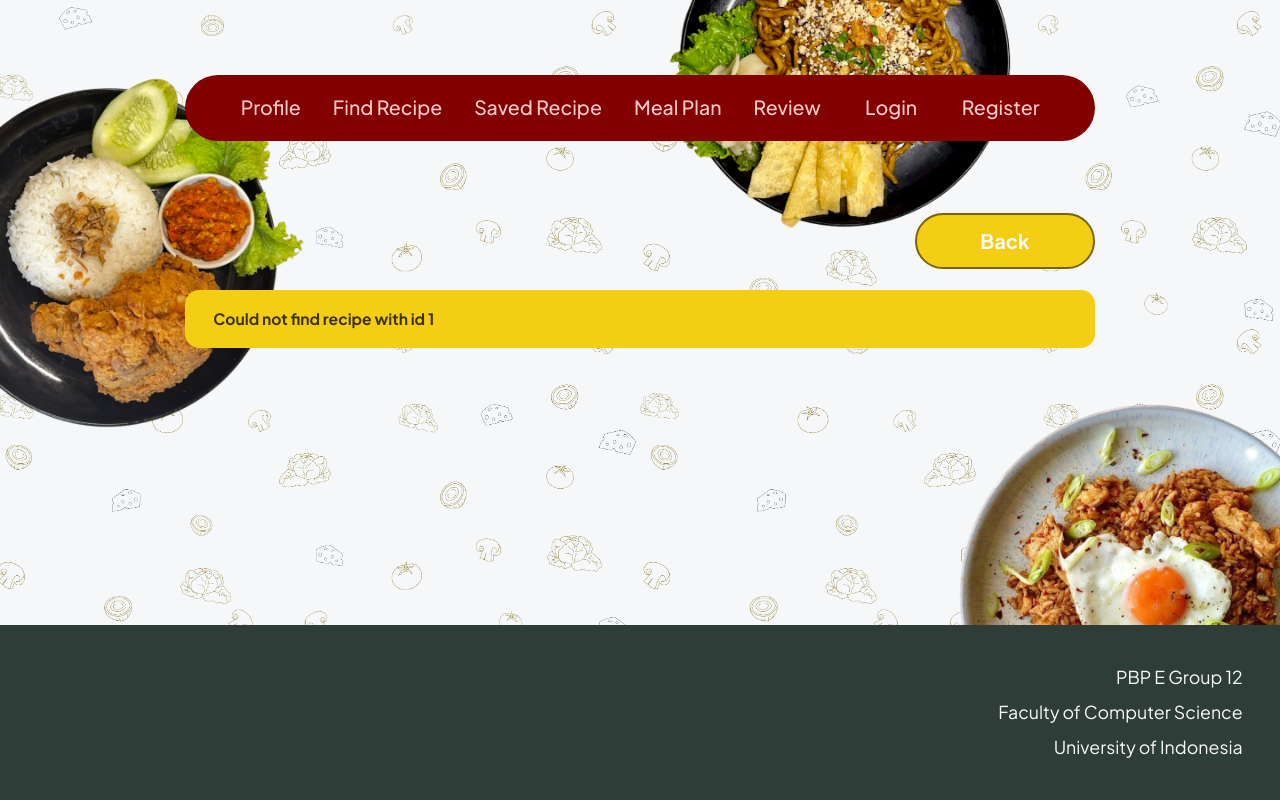
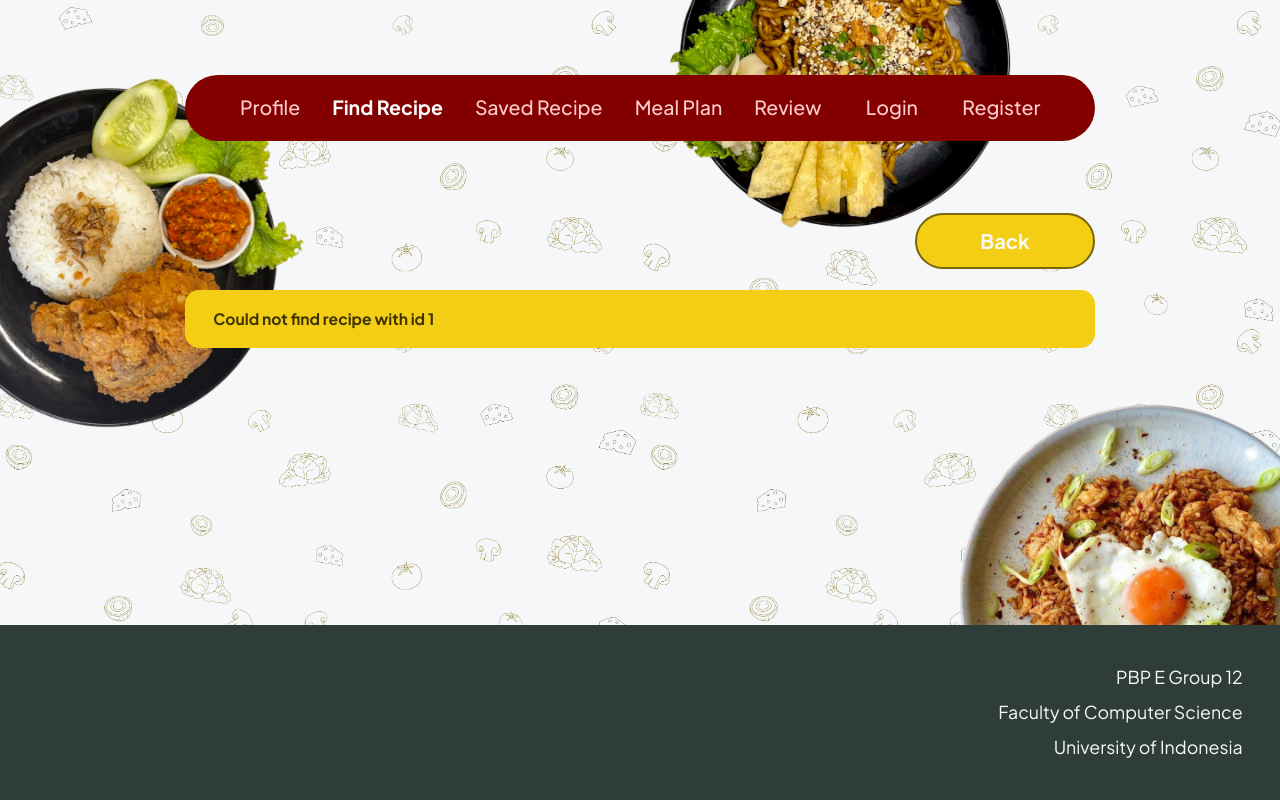
Before and after one commit to pbp-kelompok-e12/FillMyDish, a Django app: page /recipes/1/ in a window 1280 px wide. Run offline with Django 5.2, Linux system fonts and the light colour scheme; data that the repository does not hold is empty; some libraries are stand-ins or nearby versions.

Commit message:
refactor: Navbar consistency when on current page

```diff
--- a/templates/base.html
+++ b/templates/base.html
@@ -43,30 +43,26 @@
                     <span></span>
                     <span></span>
                 </button>
-                <div class="navbar" >
-                    <a class="text-wrapper-9 {% if request.resolver_match.url_name == 'profile' %}active{% endif %}" href="{% url 'profile' %}">Profile</a>
-                    <div class="text-wrapper-9">
-                        <a href="{% url 'recipefinder:find_recipe' %}">Find Recipe</a>
-                    </div>
-                    <div class="text-wrapper-9">
-                        <a href="{% url 'saved_recipe' %}" class="text-wrapper-9">
-                            Saved Recipe
-                        </a>
-                    </div>
-                    <div class="text-wrapper-9">
-                        <a href="{% url 'mealplan:show_mealplan' %}"
-                            class="{% if request.resolver_match.app_name == 'mealplan' %}active{% endif %}">
-                            Meal Plan
-                        </a>
-                    </div>
-                    <div class="text-wrapper-9">
-                        <a href="{% url 'review:list' %}">Review</a>
-                    </div>
+                <div class="navbar">
+                    <a class="text-wrapper-9 {% if request.resolver_match.url_name == 'profile' %}active{% endif %}"
+                       href="{% url 'profile' %}">Profile</a>
+
+                    <a class="text-wrapper-9 {% if request.resolver_match.app_name == 'recipefinder' %}active{% endif %}"
+                       href="{% url 'recipefinder:find_recipe' %}">Find Recipe</a>
+
+                    <a class="text-wrapper-9 {% if request.resolver_match.url_name == 'saved_recipe' %}active{% endif %}"
+                       href="{% url 'saved_recipe' %}">Saved Recipe</a>
+
+                    <a class="text-wrapper-9 {% if request.resolver_match.app_name == 'mealplan' %}active{% endif %}"
+                       href="{% url 'mealplan:show_mealplan' %}">Meal Plan</a>
+
+                    <a class="text-wrapper-9 {% if request.resolver_match.app_name == 'review' %}active{% endif %}"
+                       href="{% url 'review:list' %}">Review</a>
                 </div>
 
                 {% if user.is_authenticated %}
                     {% if user.is_moderator %}
-                    <a class="text-wrapper-10" href="{% url 'moderation:show_logs' %}">Logs</a>
+                    <a class="text-wrapper-9 {% if request.resolver_match.app_name == 'moderation' %}active{% endif %}" href="{% url 'moderation:show_logs' %}">Logs</a>
                     {% endif %}
                     <a class="text-wrapper-10" href="{% url 'logout' %}">Logout</a>
                 {% else %}
```
